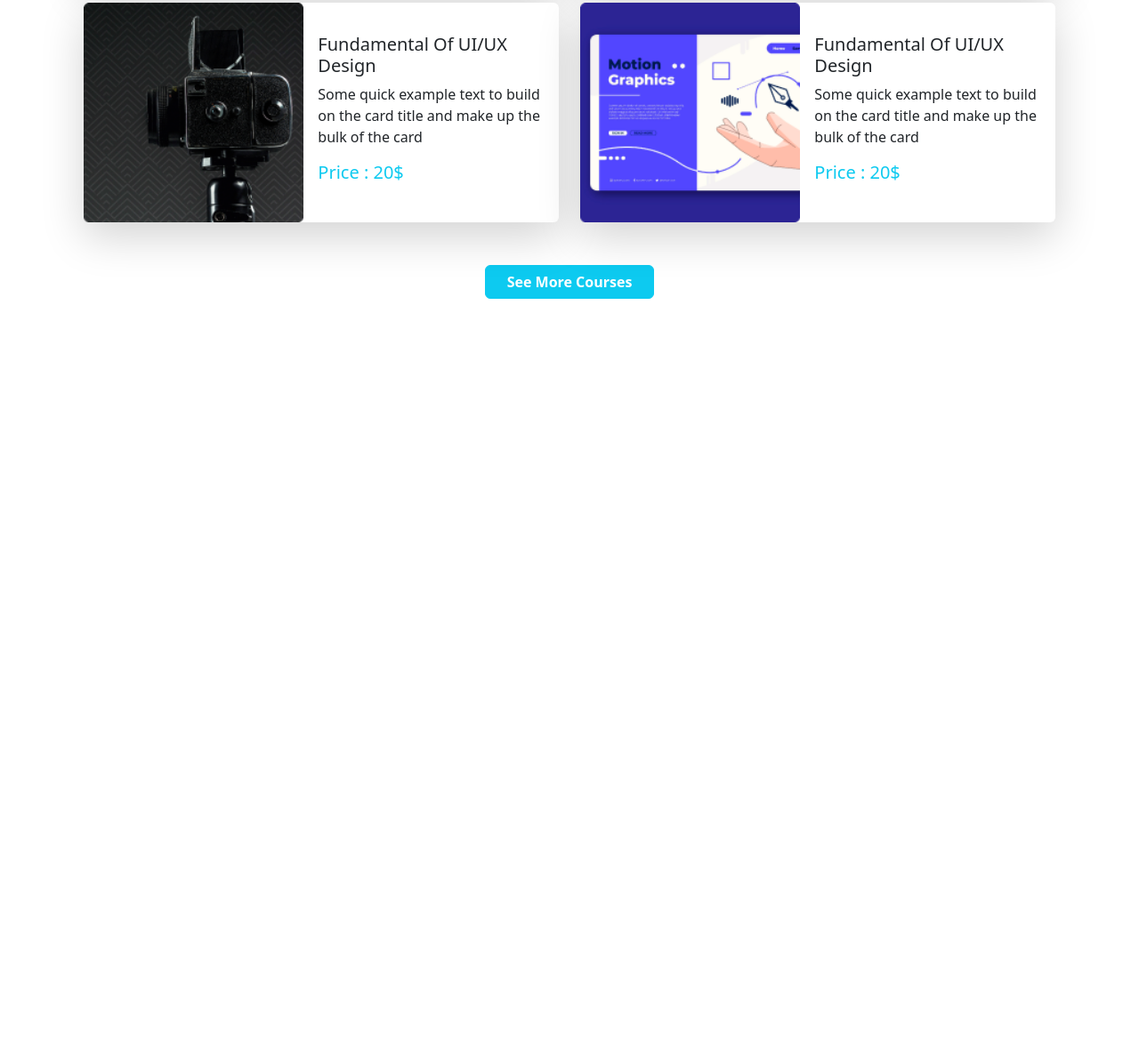
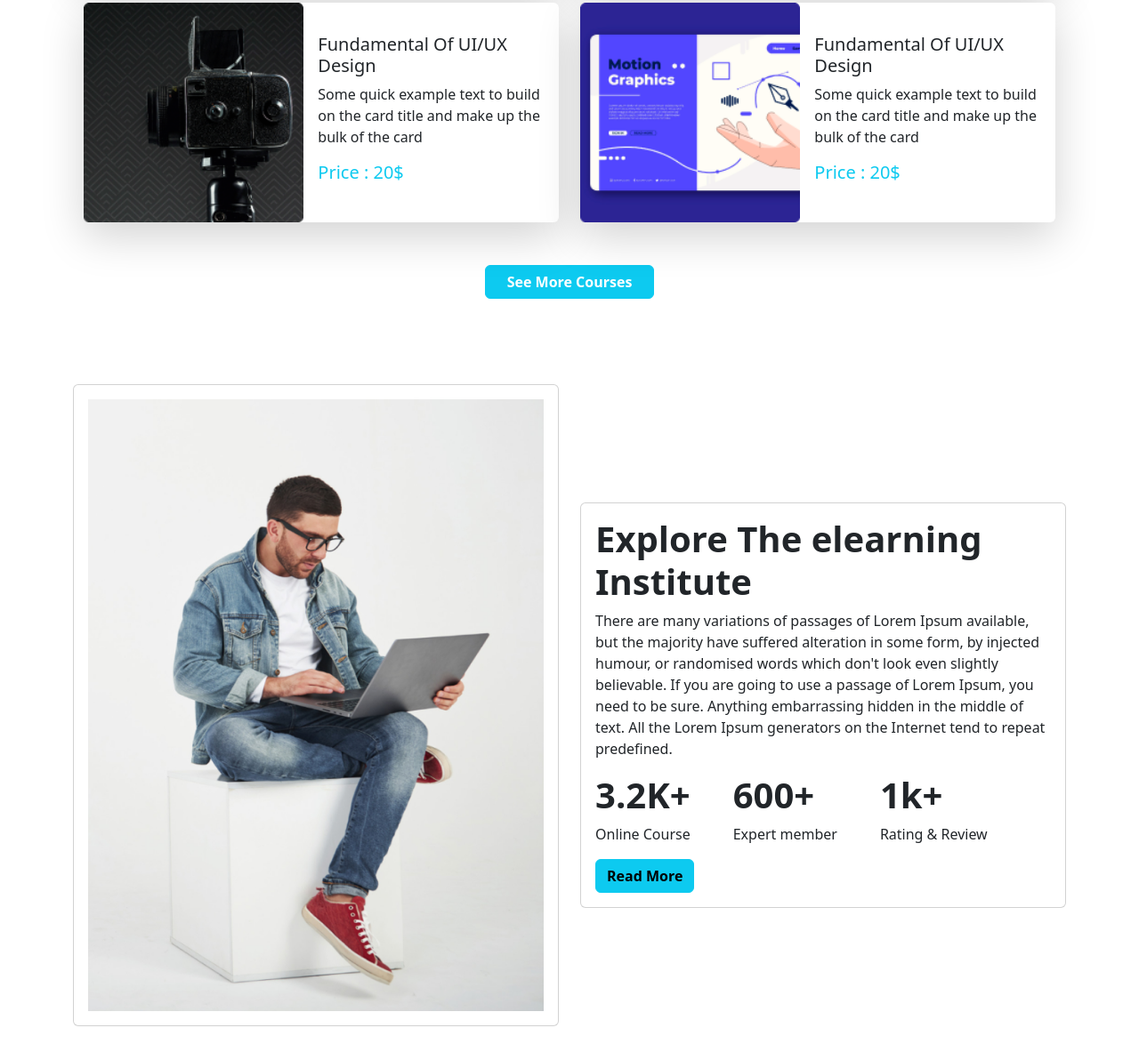
Before and after one commit to syed-zahid/Digital-Learning, a plain HTML site: page index.html in a window 1280 px wide. Shown: the part 1726-2918 px from the top of the page at 89% size. Before the commit the page ends 2158 px from the top, so only its background shows below. Drawn offline with nearby package versions, Linux system fonts and the light colour scheme.

Commit message:
explore the learning section done

```diff
--- a/index.html
+++ b/index.html
@@ -220,6 +220,51 @@
                 Courses</a>
         </div>
         <!-- Course section end -->
+        <!-- Explore the learneni section start -->
+        <section class="py-5 w-100 " id="Deal">
+            <div class="row gap-0">
+                <div class="col-sm-6">
+                    <div class="card">
+                        <div class="card-body">
+                            <img class="img-fluid" src="images/working.png" alt="">
+                        </div>
+                    </div>
+                </div>
+                <div class="col-sm-6 d-flex flex-column justify-content-center align-items-center">
+                    <div class="card">
+                        <div class="card-body">
+                            <h1 class="card-title fw-bold">Explore The elearning Institute</h1>
+                            <p class="card-text">There are many variations of passages of Lorem Ipsum available, but the
+                                majority have suffered alteration in some form, by injected humour, or randomised words
+                                which don't look even slightly believable. If you are going to use a passage of Lorem
+                                Ipsum, you need to be sure.
+
+                                Anything embarrassing hidden in the middle of text. All the Lorem Ipsum generators on
+                                the Internet tend to repeat predefined.
+                            </p>
+                            <div class="d-flex flex-row gap-5">
+                                <div>
+                                    <h1 class="fw-bold">3.2K+</h1>
+                                    <p>Online Course</p>
+                                </div>
+                                <div>
+                                    <h1 class="fw-bold">600+</h1>
+                                    <p>Expert member</p>
+                                </div>
+                                <div>
+                                    <h1 class="fw-bold">1k+</h1>
+                                    <p>Rating & Review</p>
+                                </div>
+                            </div>
+                            <a href="#" class="btn btn-info text-center fw-bold">Read More</a>
+                        </div>
+                    </div>
+                </div>
+            </div>
+        </section>
+
+
+        <!-- Explore the learneni section end -->
         <script src="https://cdn.jsdelivr.net/npm/bootstrap@5.2.0/dist/js/bootstrap.bundle.min.js"
             integrity="sha384-A3rJD856KowSb7dwlZdYEkO39Gagi7vIsF0jrRAoQmDKKtQBHUuLZ9AsSv4jD4Xa"
             crossorigin="anonymous"></script>
```
